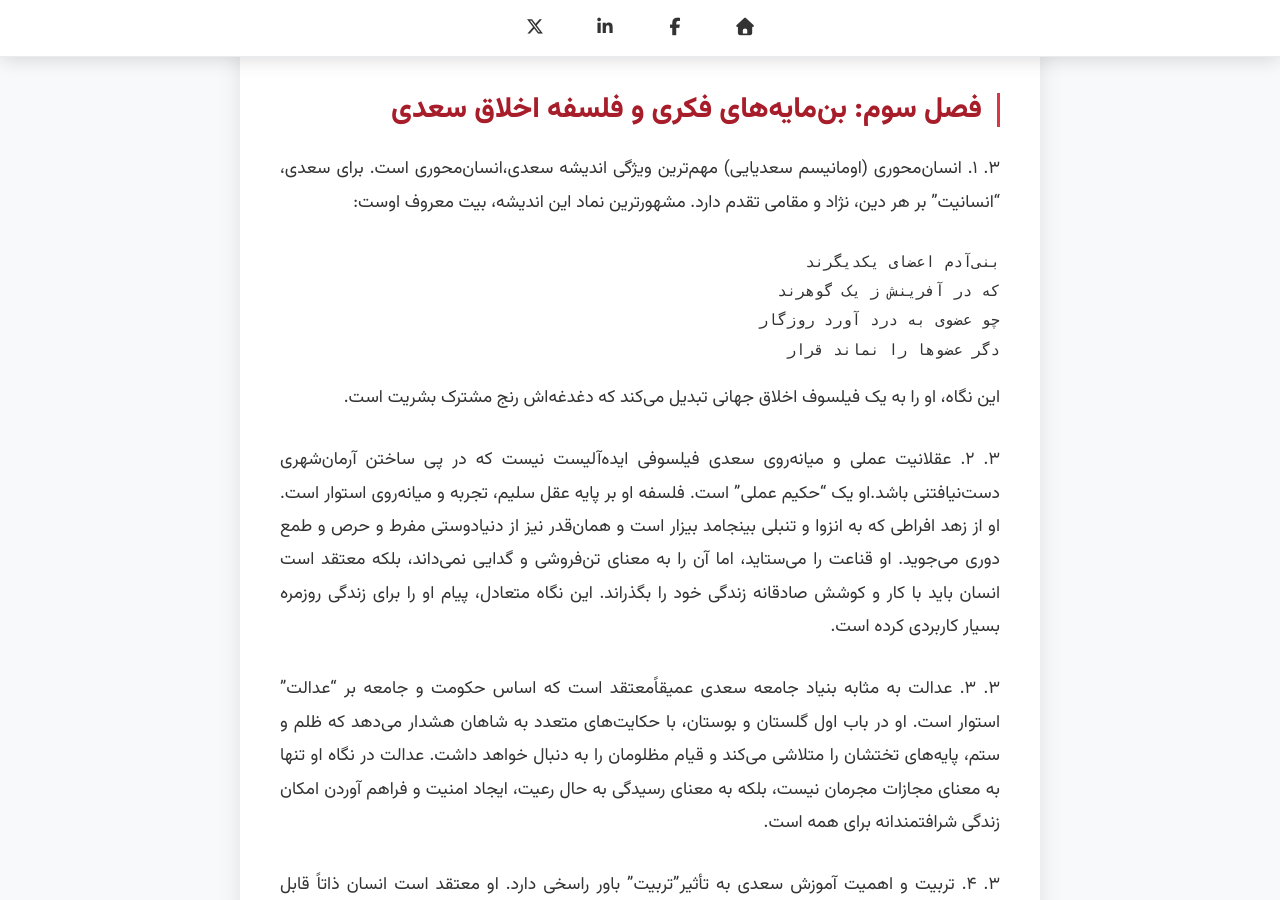
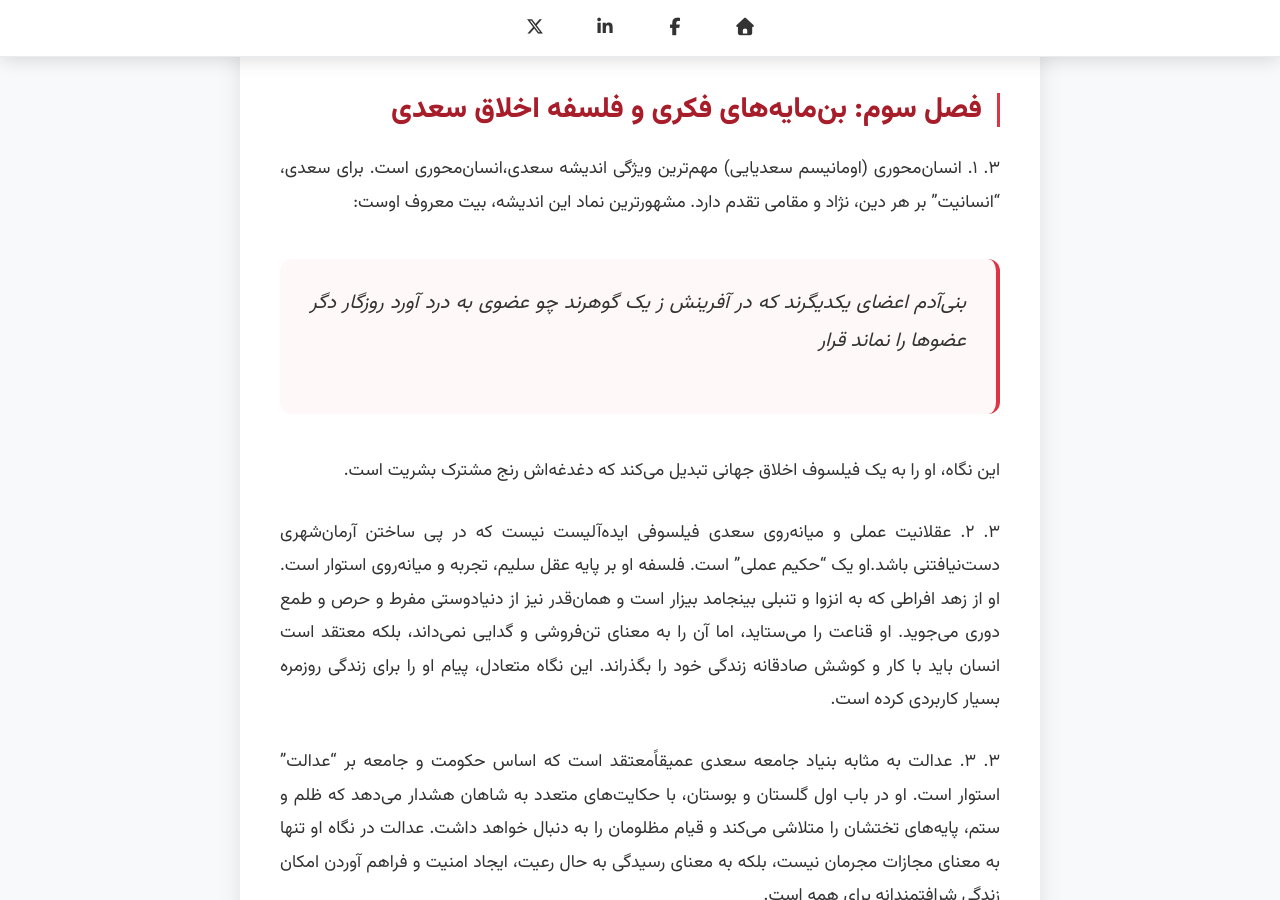
Before and after one commit to darkblog/darkblog.github.io, a Jekyll site: the page built from _posts/2025-9-9-9.md, in a window 1280 px wide and 900 px high, scrolled down 3814 px. Built offline with Jekyll 4.4.1, drawn with Linux system fonts in a browser that asks for light colours; nearby versions of some CDN libraries.

Commit message:
Update 2025-9-9-9.md

````diff
--- a/_posts/2025-9-9-9.md
+++ b/_posts/2025-9-9-9.md
@@ -53,12 +53,10 @@ title: داستان زندگی سعدی
 ۳. ۱. انسان‌محوری (اومانیسم سعدیایی)
 مهم‌ترین ویژگی اندیشه سعدی،انسان‌محوری است. برای سعدی، "انسانیت" بر هر دین، نژاد و مقامی تقدم دارد. مشهورترین نماد این اندیشه، بیت معروف اوست:
 
-```
-بنی‌آدم اعضای یکدیگرند
-که در آفرینش ز یک گوهرند
-چو عضوی به درد آورد روزگار
-دگر عضوها را نماند قرار
-```
+> بنی‌آدم اعضای یکدیگرند
+> که در آفرینش ز یک گوهرند
+> چو عضوی به درد آورد روزگار
+> دگر عضوها را نماند قرار
 
 این نگاه، او را به یک فیلسوف اخلاق جهانی تبدیل می‌کند که دغدغه‌اش رنج مشترک بشریت است.
 
````
